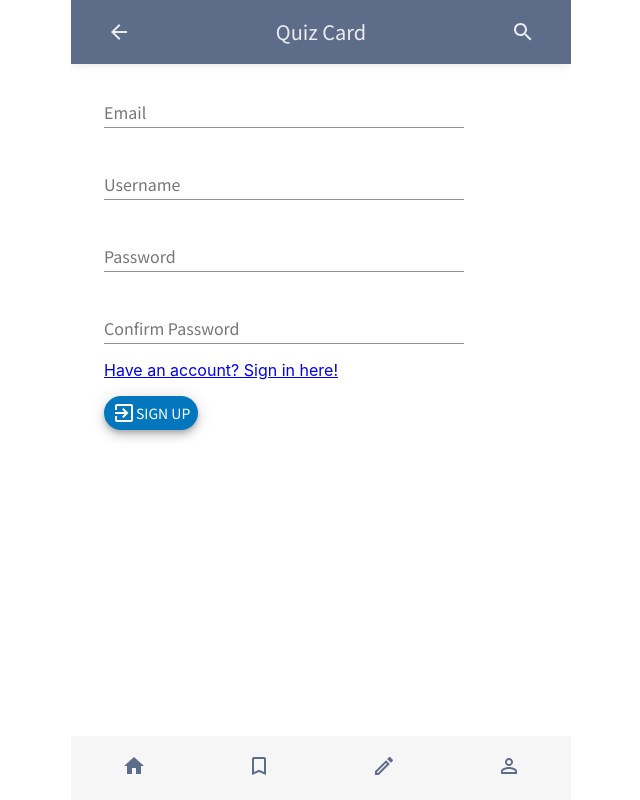
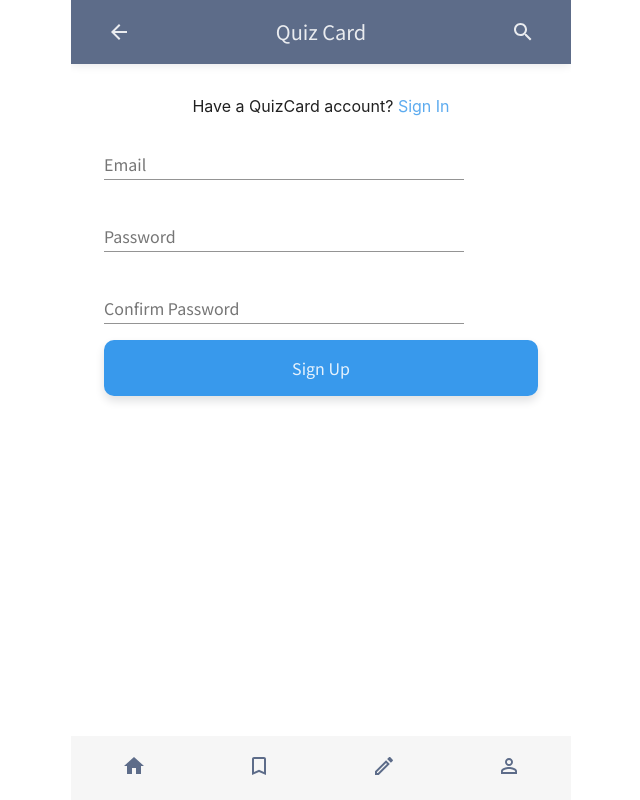
Before and after one commit to de2008de/vanpanda_quiz_card_ui, a React (Create React App) app: page /signup in a window 1280 px wide. Shown: the whole page, without its empty margins (319-959 px from the left). Built offline with nearby package versions, Linux system fonts and the light colour scheme; a web font is replaced by a local one; what react-stripe-elements would draw is missing.

Commit message:
Improve the UI of SignUpPage and LoginPage + Username is not required upon registration + A random username is assigned from the server

```diff
--- /dev/null
+++ b/src/assets/css/pages/LoginPage.css
@@ -0,0 +1,45 @@
+.LoginPage .button-group {
+    margin-top: 0.5rem;
+}
+
+.LoginPage .forgot-password-wrapper {
+    display: flex;
+    flex-direction: row-reverse;
+    margin: 2rem 1rem
+}
+
+.LoginPage a {
+    color: #459fed;
+    text-decoration: none;
+}
+
+.LoginPage .sign-up-text {
+    margin-top: 2rem;
+    text-align: center;
+    color: "#000";
+    opacity: 87%
+}
+
+.LoginPage .button-group .button {
+    flex-grow: 1;
+    background-position: center;
+    transition: background 0.8s;
+    color: #fff;
+    background: #3899ec;
+}
+
+.LoginPage .button-group .button:hover {
+    background: #3899ec radial-gradient(circle, transparent 1%, #3899ec 1%) center/15000%;
+}
+
+.LoginPage .button-group .button:active {
+    background-color: #6cb6f1;
+    background-size: 100%;
+    transition: background 0s;
+}
+
+.LoginPage .loader-wrapper {
+    display: flex;
+    justify-content: center;
+    align-items: center;
+}
--- /dev/null
+++ b/src/assets/css/pages/SignUpPage.css
@@ -0,0 +1,39 @@
+.SignUpPage a {
+    color: #459fed;
+    text-decoration: none;
+}
+
+.SignUpPage .sign-in-text {
+    margin-top: 2rem;
+    text-align: center;
+    color: "#000";
+    opacity: 87%
+}
+
+.SignUpPage .button-group {
+    margin-top: 0.5rem;
+}
+
+.SignUpPage .button-group .button {
+    flex-grow: 1;
+    background-position: center;
+    transition: background 0.8s;
+    color: #fff;
+    background: #3899ec;
+}
+
+.SignUpPage .button-group .button:hover {
+    background: #3899ec radial-gradient(circle, transparent 1%, #3899ec 1%) center/15000%;
+}
+
+.SignUpPage .button-group .button:active {
+    background-color: #6cb6f1;
+    background-size: 100%;
+    transition: background 0s;
+}
+
+.SignUpPage .loader-wrapper {
+    display: flex;
+    justify-content: center;
+    align-items: center;
+}
--- a/src/components/buttons/BigButton.js
+++ b/src/components/buttons/BigButton.js
@@ -26,7 +26,6 @@
         height: "3rem"
     },
     text: {
-        color: "#000",
         textAlign: "center"
     }
 }));
@@ -53,6 +52,7 @@
                 {renderSvg()}
                 <Typography
                     className={classes.text}
+                    style={{color: "inherit"}}
                 >
                     {props.text}
                 </Typography>
--- a/src/components/pages/LoginPage.js
+++ b/src/components/pages/LoginPage.js
@@ -1,14 +1,12 @@
 import React, { useState } from "react";
 import TextField from "@material-ui/core/TextField";
-import Fab from "@material-ui/core/Fab";
 import { makeStyles } from "@material-ui/core/styles";
 import axios from "axios";
 import ServerConfig from "../../configs/ServerConfig";
-import ExitToAppIcon from "@material-ui/icons/ExitToApp";
-import Chip from "@material-ui/core/Chip";
-import ErrorIcon from "@material-ui/icons/Error";
-import Box from "@material-ui/core/Box";
+import BigButton from "../buttons/BigButton";
+import CircularProgress from '@material-ui/core/CircularProgress';
 import { Link } from "react-router-dom";
+import "../../assets/css/pages/LoginPage.css";
 
 const userLoginApi = "/api/v1/user/login";
 
@@ -18,26 +16,10 @@
         marginRight: theme.spacing(1),
         width: "80%"
     },
-    fabButton: {
-        margin: "1rem 0.5rem 1rem 0.5rem"
-    },
     form: {
         width: "90%",
         margin: "auto",
         position: "relative"
-    },
-    chip: {
-        margin: "0.3rem"
-    },
-    hintText: {
-        marginLeft: theme.spacing(1),
-        marginTop: theme.spacing(1)
-    },
-    logo: {
-        width: "4rem",
-        position: "absolute",
-        bottom: 0,
-        right: 0
     }
 }));
 
@@ -64,6 +46,33 @@
     const onLoginHandler = () => {
         setIsLogining(true);
         setErrorMessages({});
+
+        let hasError = false;
+        if (!input.email) {
+            setErrorMessages(prevState => {
+                return {
+                    ...prevState,
+                    email: "Email is required"
+                };
+            });
+            hasError = true;
+        }
+
+        if (!input.password) {
+            setErrorMessages(prevState => {
+                return {
+                    ...prevState,
+                    password: "Password is required"
+                };
+            });
+            hasError = true;
+        }
+
+        if (hasError) {
+            setIsLogining(false);
+            return;
+        }
+
         axios
             .post(ServerConfig.api.ip + userLoginApi, {
                 email: input.email,
@@ -77,36 +86,42 @@
             })
             .catch(response => {
                 setIsLogining(false);
-                const oErrorMessages = response.response.data.errorMessages;
+                const generalErrorMessage = response.response.data.errorMessages.general;
                 setErrorMessages(prevState => {
                     return {
                         ...prevState,
-                        ...oErrorMessages
+                        general: generalErrorMessage
                     };
                 });
             });
     };
-    const loadErrorMessages = () => {
-        const aErrorChips = [];
-        let key;
-        for (key in errorMessages) {
-            const oChip = (
-                <div key={key}>
-                    <Chip
-                        className={classes.chip}
-                        icon={<ErrorIcon />}
-                        color="secondary"
-                        label={key + ": " + errorMessages[key]}
-                        variant="outlined"
-                    />
-                </div>
-            );
-            aErrorChips.push(oChip);
+    const renderLoader = () => {
+        return (
+            <div className="loader-wrapper">
+                <CircularProgress />
+            </div>
+        );
+    };
+    const renderSignInBtn = () => {
+        if (isLogining) {
+            return renderLoader();
         }
-        return aErrorChips;
+
+        return (
+            <BigButton
+                svg={null}
+                text={"Sign In"}
+                className="button"
+                onClickHandler={onLoginHandler}
+                disabled={isLogining ? true : false}
+            />
+        );
     };
     return (
         <div className="LoginPage">
+            <div className="sign-up-text">
+                New to QuizCard? <Link to="/signup">Sign Up</Link>
+            </div>
             <form className={classes.form}>
                 <TextField
                     id="email"
@@ -115,10 +130,11 @@
                     value={input.email}
                     onChange={onChangeHandler("email")}
                     margin="normal"
-                    error={errorMessages.email ? true : false}
                     inputProps={{
                         autoComplete: "off"
                     }}
+                    error={!!errorMessages.email || !!errorMessages.general}
+                    helperText={errorMessages.email || errorMessages.general}
                 />
                 <TextField
                     id="password"
@@ -128,26 +144,17 @@
                     value={input.password}
                     onChange={onChangeHandler("password")}
                     margin="normal"
-                    error={errorMessages.password ? true : false}
+                    error={!!errorMessages.password}
+                    helperText={errorMessages.password}
                 />
-                <Box component="div" className={classes.hintText}>
-                    <Link to="/signup">No account? Create one for free!</Link>
-                </Box>
-                <Box component="div">
-                    <Fab
-                        variant="extended"
-                        size="small"
-                        color="primary"
-                        aria-label="login"
-                        className={classes.fabButton}
-                        onClick={onLoginHandler}
-                        disabled={isLogining ? true : false}
-                    >
-                        <ExitToAppIcon />
-                        Login
-                    </Fab>
-                </Box>
-                {loadErrorMessages()}
+                <div className="forgot-password-wrapper">
+                    <Link to="/forgot_password">
+                        Forgot Password?
+                    </Link>
+                </div>
+                <div className="button-group">
+                    {renderSignInBtn()}
+                </div>
             </form>
         </div>
     );
--- a/src/components/pages/SignUpPage.js
+++ b/src/components/pages/SignUpPage.js
@@ -1,15 +1,13 @@
 import React, { useState } from "react";
 import TextField from "@material-ui/core/TextField";
-import Fab from "@material-ui/core/Fab";
-import Box from "@material-ui/core/Box";
 import { Link } from "react-router-dom";
 import { makeStyles } from "@material-ui/core/styles";
 import axios from "axios";
 import ServerConfig from "../../configs/ServerConfig";
-import ExitToAppIcon from "@material-ui/icons/ExitToApp";
-import Chip from "@material-ui/core/Chip";
-import ErrorIcon from "@material-ui/icons/Error";
+import CircularProgress from '@material-ui/core/CircularProgress';
+import BigButton from "../buttons/BigButton";
 import { validateSignupInput } from "../../helpers/validationHelper";
+import "../../assets/css/pages/SignUpPage.css";
 
 const userSignUpApi = "/api/v1/user/signup";
 const INPUT_LENGTH_LIMIT = 100;
@@ -20,26 +18,10 @@
         marginRight: theme.spacing(1),
         width: "80%"
     },
-    fabButton: {
-        margin: "1rem 0.5rem 1rem 0.5rem"
-    },
     form: {
         width: "90%",
         margin: "auto",
         position: "relative"
-    },
-    chip: {
-        margin: "0.3rem"
-    },
-    hintText: {
-        marginLeft: theme.spacing(1),
-        marginTop: theme.spacing(1)
-    },
-    logo: {
-        width: "4rem",
-        position: "absolute",
-        bottom: 0,
-        right: 0
     }
 }));
 
@@ -47,7 +29,6 @@
     const classes = useStyles();
     const [input, setInput] = useState({
         email: "",
-        username: "",
         password: "",
         confirmPassword: ""
     });
@@ -82,7 +63,6 @@
         axios
             .post(ServerConfig.api.ip + userSignUpApi, {
                 email: input.email.trim(),
-                username: input.username.trim(),
                 password: input.password.trim()
             })
             .then(response => {
@@ -102,27 +82,33 @@
                 });
             });
     };
-    const loadErrorMessages = () => {
-        const aErrorChips = [];
-        let key;
-        for (key in errorMessages) {
-            const oChip = (
-                <div key={key}>
-                    <Chip
-                        className={classes.chip}
-                        icon={<ErrorIcon />}
-                        color="secondary"
-                        label={key + ": " + errorMessages[key]}
-                        variant="outlined"
-                    />
-                </div>
-            );
-            aErrorChips.push(oChip);
+    const renderLoader = () => {
+        return (
+            <div className="loader-wrapper">
+                <CircularProgress />
+            </div>
+        );
+    };
+    const renderSignUpBtn = () => {
+        if (isSigningUp) {
+            return renderLoader();
         }
-        return aErrorChips;
+
+        return (
+            <BigButton
+                svg={null}
+                text={"Sign Up"}
+                className="button"
+                onClickHandler={onSignUpHandler}
+                disabled={isSigningUp ? true : false}
+            />
+        );
     };
     return (
         <div className="SignUpPage">
+            <div className="sign-in-text">
+                Have a QuizCard account? <Link to="/login">Sign In</Link>
+            </div>
             <form className={classes.form}>
                 <TextField
                     id="email"
@@ -131,20 +117,8 @@
                     value={input.email}
                     onChange={onChangeHandler("email")}
                     margin="normal"
-                    error={errorMessages.email ? true : false}
-                    inputProps = {{
-                        maxLength: INPUT_LENGTH_LIMIT,
-                        autoComplete: "off"
-                    }}
-                />
-                <TextField
-                    id="username"
-                    label="Username"
-                    className={classes.textField}
-                    value={input.username}
-                    onChange={onChangeHandler("username")}
-                    margin="normal"
-                    error={errorMessages.username ? true : false}
+                    error={!!errorMessages.email}
+                    helperText={errorMessages.email}
                     inputProps = {{
                         maxLength: INPUT_LENGTH_LIMIT,
                         autoComplete: "off"
@@ -158,7 +132,8 @@
                     value={input.password}
                     onChange={onChangeHandler("password")}
                     margin="normal"
-                    error={errorMessages.password ? true : false}
+                    error={!!errorMessages.password}
+                    helperText={errorMessages.password}
                     inputProps = {{
                         maxLength: INPUT_LENGTH_LIMIT,
                         autoComplete: "off"
@@ -172,30 +147,16 @@
                     value={input.confirmPassword}
                     onChange={onChangeHandler("confirmPassword")}
                     margin="normal"
-                    error={errorMessages.confirmPassword ? true : false}
+                    error={!!errorMessages.confirmPassword}
+                    helperText={errorMessages.confirmPassword}
                     inputProps = {{
                         maxLength: INPUT_LENGTH_LIMIT,
                         autoComplete: "off"
                     }}
                 />
-                <Box component="div" className={classes.hintText}>
-                    <Link to="/login">Have an account? Sign in here!</Link>
-                </Box>
-                <Box component="div">
-                    <Fab
-                        variant="extended"
-                        size="small"
-                        color="primary"
-                        aria-label="login"
-                        className={classes.fabButton}
-                        onClick={onSignUpHandler}
-                        disabled={isSigningUp ? true : false}
-                    >
-                        <ExitToAppIcon />
-                        Sign up
-                    </Fab>
-                </Box>
-                {loadErrorMessages()}
+                <div className="button-group">
+                    {renderSignUpBtn()}
+                </div>
             </form>
         </div>
     );
--- a/src/helpers/validationHelper.js
+++ b/src/helpers/validationHelper.js
@@ -1,7 +1,5 @@
 export const validateSignupInput = oInput => {
     const EMAIL_MAX_LENGTH = 100;
-    const USERNAME_MIN_LENGTH = 4;
-    const USERNAME_MAX_LENGTH = 16;
     const PASSWORD_MIN_LENGTH = 6;
     const PASSWORD_MAX_LENGTH = 16;
     const oResult = {
@@ -12,43 +10,31 @@
     const email = oInput.email && oInput.email.trim();
     if (!email || email.length === 0) {
         oResult.success = false;
-        oResult.errorMessages.email = "is required";
+        oResult.errorMessages.email = "Email is required";
     } else if (!isEmailValid(email)) {
         oResult.success = false;
-        oResult.errorMessages.email = "format is invalid";
+        oResult.errorMessages.email = "Email format is invalid";
     } else if (email.length > EMAIL_MAX_LENGTH) {
         oResult.success = false;
-        oResult.errorMessages.email = "is too long";
-    }
-
-    const username = oInput.username && oInput.username.trim();
-    if (!username || username.length === 0) {
-        oResult.success = false;
-        oResult.errorMessages.username = "is required";
-    } else if (username.length < USERNAME_MIN_LENGTH || username.length > USERNAME_MAX_LENGTH) {
-        oResult.success = false;
-        oResult.errorMessages.username = "length must between " + USERNAME_MIN_LENGTH + " and " + USERNAME_MAX_LENGTH;
-    } else if (!isUsernameValid(username)) {
-        oResult.success = false;
-        oResult.errorMessages.username = "alphanumeric only";
+        oResult.errorMessages.email = "Email is too long";
     }
 
     const password = oInput.password;
     if (!password || password.length === 0) {
         oResult.success = false;
-        oResult.errorMessages.password = "is required";
+        oResult.errorMessages.password = "Password is required";
     } else if (oInput.password.length < PASSWORD_MIN_LENGTH || oInput.password.length > PASSWORD_MAX_LENGTH) {
         oResult.success = false;
-        oResult.errorMessages.password = "length must between " + PASSWORD_MIN_LENGTH + " and " + PASSWORD_MAX_LENGTH;
+        oResult.errorMessages.password = "Password length must between " + PASSWORD_MIN_LENGTH + " and " + PASSWORD_MAX_LENGTH;
     }
 
     const confirmPassword = oInput.confirmPassword && oInput.confirmPassword.trim();
     if (!confirmPassword ||confirmPassword.length === 0) {
         oResult.success = false;
-        oResult.errorMessages.confirmPassword = "please confirm password";
+        oResult.errorMessages.confirmPassword = "Please confirm password";
     } else if (password !== confirmPassword) {
         oResult.success = false;
-        oResult.errorMessages.confirmPassword = "does not match";
+        oResult.errorMessages.confirmPassword = "Confirm password does not match";
     }
 
     return oResult;
@@ -59,9 +45,3 @@
     const isValid = format.test(sEmail);
     return isValid;
 };
-
-const isUsernameValid = sUsername => {
-    const format = /^[a-zA-Z0-9]+$/;
-    const isValid = format.test(sUsername);
-    return isValid;
-};
```
